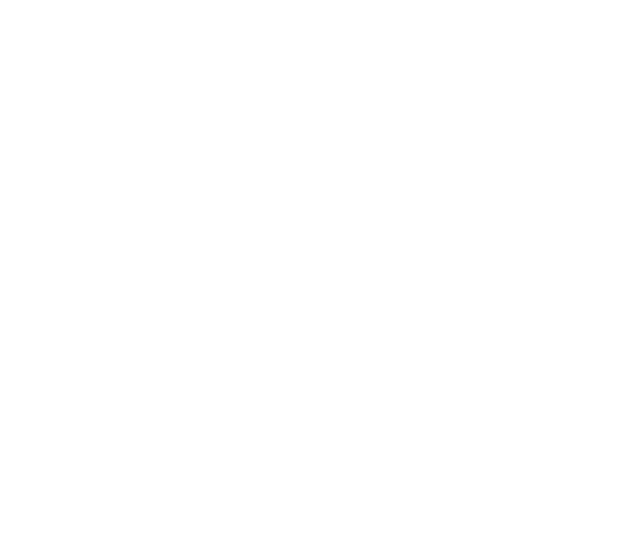
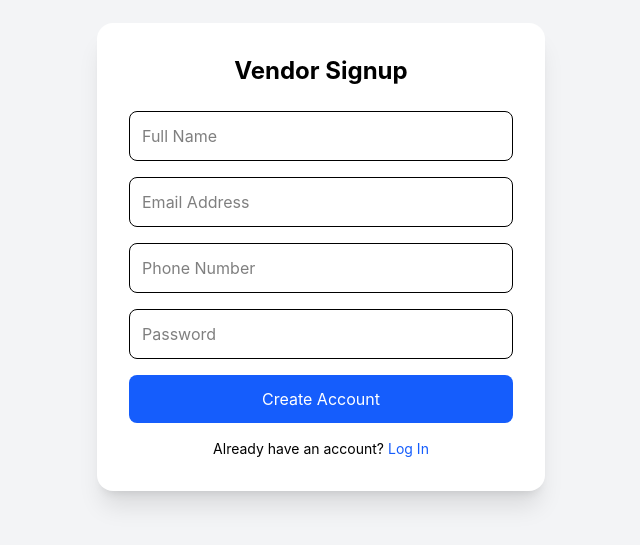
Before and after one commit to Vansh98789/Purchase-order-management, a React (Vite) app in the folder apps/frontend/my-frontend/: page /vendor-signup in a window 1280 px wide. Before the commit this address had no page. Shown: the part 143-688 px from the top of the page, without its empty margins (319-959 px from the left). Built offline with nearby package versions, Linux system fonts and the light colour scheme.

Commit message:
ft:added login and logut route for vendor

```diff
--- a/apps/frontend/my-frontend/src/App.tsx
+++ b/apps/frontend/my-frontend/src/App.tsx
@@ -6,6 +6,8 @@ import MyProduct from "./features/Products"
 import Order from "./features/Order"
 import ProductMain from "./features/ProductMain"
 import ProductDetail from "./features/ProductDescription"
+import Login from "./features/auth/Login"
+import Signup from "./features/auth/Signup"
 
 
 function App() {
@@ -17,6 +19,9 @@ function App() {
             <Route path="/" element={<LandingPage/>}/>
             <Route path="/Shop-Now" element={<ProductMain/>}/>
             <Route path="/product/:id" element={<ProductDetail />} />
+            <Route path="/vendor-login" element={<Login/>}/>
+            <Route path="/vendor-signup" element={<Signup/>}/>
+
             <Route path="/dashboard" element={<DashBoard/>}>
               <Route index element={<Navigate to="myProduct" replace />} />
               <Route path="createProduct" element={<CreateProduct/>}/>
--- a/apps/frontend/my-frontend/src/components/NavBar2.tsx
+++ b/apps/frontend/my-frontend/src/components/NavBar2.tsx
@@ -11,7 +11,7 @@ const Navbar = () => {
       </div>
 
       <NavLink
-        to="/vendor-auth"
+        to="/vendor-login"
         className="px-5 py-2.5 text-sm font-semibold rounded-lg
                    bg-gradient-to-r from-indigo-500 to-purple-600
                    text-white shadow-md
--- /dev/null
+++ b/apps/frontend/my-frontend/src/features/auth/Login.tsx
@@ -0,0 +1,98 @@
+import { useState } from "react";
+import axios from "axios";
+import { Link, useNavigate } from "react-router-dom";
+
+export default function Login() {
+
+  const [form, setForm] = useState({
+    email: "",
+    password: ""
+  });
+
+  const [loading, setLoading] = useState(false);
+  const navigate=useNavigate();
+  const handleChange = (e:any) => {
+    setForm({
+      ...form,
+      [e.target.name]: e.target.value
+    });
+  };
+
+  const handleSubmit = async (e:any) => {
+    e.preventDefault();
+    setLoading(true);
+
+    try {
+
+      const res = await axios.post(
+        "http://localhost:3000/vendor/signin",
+        form,
+        {
+          withCredentials: true
+        }
+      );
+
+      alert(res.data.msg);
+
+    } catch (err:any) {
+      alert(err.response?.data?.msg || "Login failed");
+    }
+
+    setLoading(false);
+    navigate("/dashboard")
+  };
+
+  return (
+    <div className="min-h-screen flex items-center justify-center bg-gray-100">
+
+      <div className="bg-white shadow-xl rounded-2xl p-8 w-full max-w-md">
+
+        <h2 className="text-2xl font-bold text-center mb-6">
+          Vendor Login
+        </h2>
+
+        <form onSubmit={handleSubmit} className="space-y-4">
+
+          <input
+            type="email"
+            name="email"
+            placeholder="Email Address"
+            value={form.email}
+            onChange={handleChange}
+            required
+            className="w-full border p-3 rounded-lg focus:outline-none focus:ring-2 focus:ring-blue-500"
+          />
+
+          <input
+            type="password"
+            name="password"
+            placeholder="Password"
+            value={form.password}
+            onChange={handleChange}
+            required
+            className="w-full border p-3 rounded-lg focus:outline-none focus:ring-2 focus:ring-blue-500"
+          />
+
+          <button
+            type="submit"
+            disabled={loading}
+            className="w-full bg-blue-600 text-white py-3 rounded-lg hover:bg-blue-700 transition"
+          >
+            {loading ? "Signing in..." : "Sign In"}
+          </button>
+
+        </form>
+
+        <p className="text-sm text-center mt-4">
+          Don't have an account?
+          <span className="text-blue-600 cursor-pointer ml-1">
+            <Link to="/vendor-signup">Sign up</Link>
+
+          </span>
+        </p>
+
+      </div>
+
+    </div>
+  );
+}
--- /dev/null
+++ b/apps/frontend/my-frontend/src/features/auth/Signup.tsx
@@ -0,0 +1,125 @@
+import { useState } from "react";
+import axios from "axios";
+import { Link, useNavigate } from "react-router-dom";
+
+export default function Signup() {
+
+  const [form, setForm] = useState({
+    name: "",
+    email: "",
+    phone: "",
+    password: ""
+  });
+
+  const [loading, setLoading] = useState(false);
+  const navigate=useNavigate()
+  const handleChange = (e:any) => {
+    setForm({
+      ...form,
+      [e.target.name]: e.target.value
+    });
+  };
+
+  const handleSubmit = async (e:any) => {
+    e.preventDefault();
+    setLoading(true);
+
+    try {
+
+      const res = await axios.post(
+        "http://localhost:3000/vendor/signup",
+        form,
+        { withCredentials: true }
+      );
+
+      alert(res.data.msg);
+
+      // reset form
+      setForm({
+        name: "",
+        email: "",
+        phone: "",
+        password: ""
+      });
+      navigate("/vendor-login")
+
+    } catch (err:any) {
+      alert(err.response?.data?.msg || "Signup failed");
+    }
+
+    setLoading(false);
+  };
+
+  return (
+    <div className="min-h-screen flex items-center justify-center bg-gray-100">
+
+      <div className="bg-white shadow-xl rounded-2xl p-8 w-full max-w-md">
+
+        <h2 className="text-2xl font-bold text-center mb-6">
+          Vendor Signup
+        </h2>
+
+        <form onSubmit={handleSubmit} className="space-y-4">
+
+          <input
+            type="text"
+            name="name"
+            placeholder="Full Name"
+            value={form.name}
+            onChange={handleChange}
+            required
+            className="w-full border p-3 rounded-lg focus:outline-none focus:ring-2 focus:ring-blue-500"
+          />
+
+          <input
+            type="email"
+            name="email"
+            placeholder="Email Address"
+            value={form.email}
+            onChange={handleChange}
+            required
+            className="w-full border p-3 rounded-lg focus:outline-none focus:ring-2 focus:ring-blue-500"
+          />
+
+          <input
+            type="text"
+            name="phone"
+            placeholder="Phone Number"
+            value={form.phone}
+            onChange={handleChange}
+            required
+            className="w-full border p-3 rounded-lg focus:outline-none focus:ring-2 focus:ring-blue-500"
+          />
+
+          <input
+            type="password"
+            name="password"
+            placeholder="Password"
+            value={form.password}
+            onChange={handleChange}
+            required
+            className="w-full border p-3 rounded-lg focus:outline-none focus:ring-2 focus:ring-blue-500"
+          />
+
+          <button
+            type="submit"
+            disabled={loading}
+            className="w-full bg-blue-600 text-white py-3 rounded-lg hover:bg-blue-700 transition"
+          >
+            {loading ? "Creating account..." : "Create Account"}
+          </button>
+
+        </form>
+
+        <p className="text-sm text-center mt-4">
+          Already have an account?
+          <span className="text-blue-600 cursor-pointer ml-1">
+            <Link to="/vendor-login">Log In</Link>
+          </span>
+        </p>
+
+      </div>
+
+    </div>
+  );
+}
```
